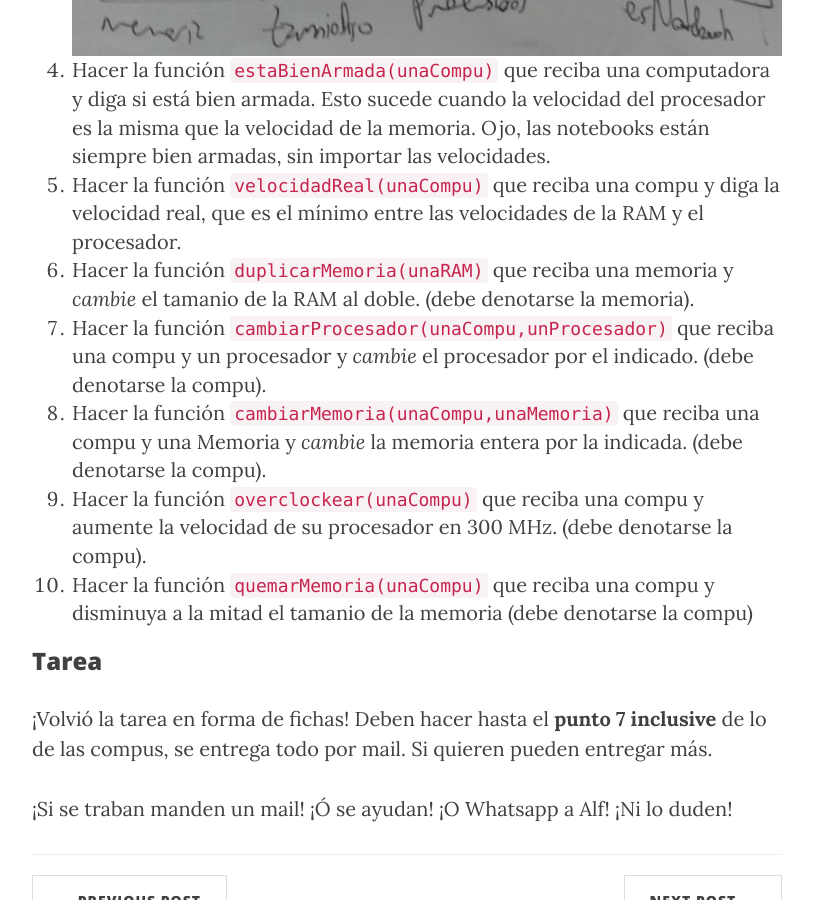
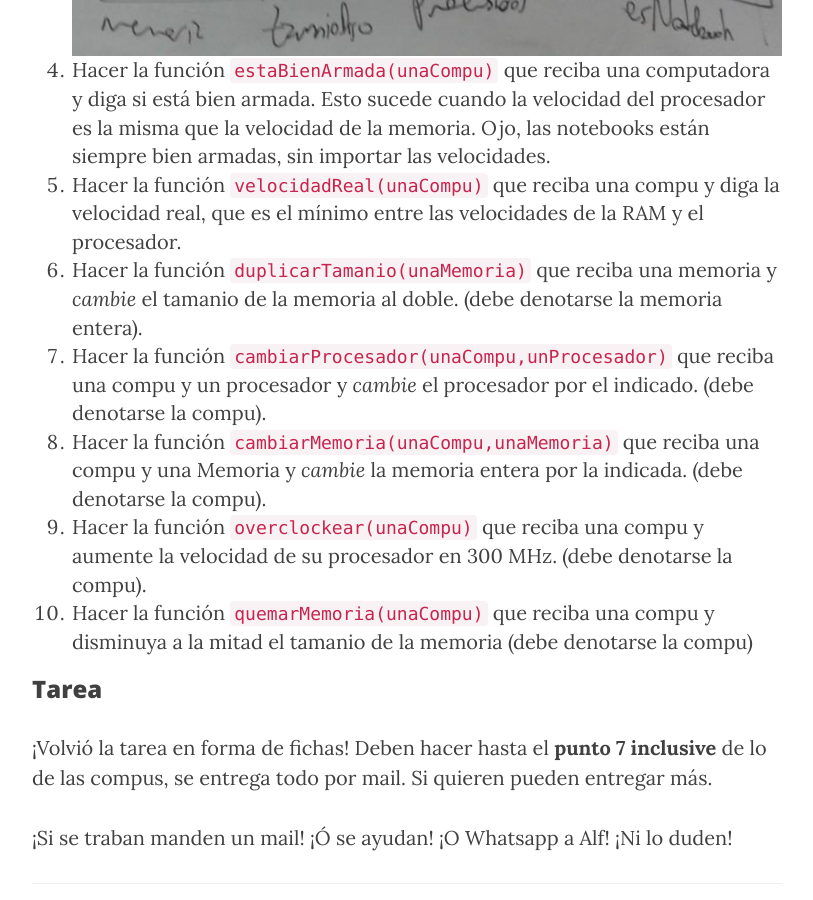
Before and after one commit to inpr-sarmiento/inpr-sarmiento.github.io, a Jekyll site: the page built from _posts/2016-05-26-bitacora-clase-20.md, in a window 1280 px wide and 900 px high, scrolled down 8209 px. Shown: the whole window, without its empty margins (233-1046 px from the left). Built offline with Jekyll 4.4.1, drawn with Linux system fonts in a browser that asks for light colours; nearby versions of some CDN libraries.

Commit message:
fix al enunciado punto 6 de las compus

```diff
--- a/_posts/2016-05-26-bitacora-clase-20.md
+++ b/_posts/2016-05-26-bitacora-clase-20.md
@@ -192,7 +192,7 @@ type Memoria is record {
 ![tranca.jpg](/img/2016-05-26/tranca.jpg)
 4. Hacer la función `estaBienArmada(unaCompu)` que reciba una computadora y diga si está bien armada. Esto sucede cuando la velocidad del procesador es la misma que la velocidad de la memoria. Ojo, las notebooks están siempre bien armadas, sin importar las velocidades.
 5. Hacer la función `velocidadReal(unaCompu)` que reciba una compu y diga la velocidad real, que es el mínimo entre las velocidades de la RAM y el procesador.
-6. Hacer la función `duplicarMemoria(unaRAM)` que reciba una memoria y _cambie_ el tamanio de la RAM al doble. (debe denotarse la memoria).
+6. Hacer la función `duplicarTamanio(unaMemoria)` que reciba una memoria y _cambie_ el tamanio de la memoria al doble. (debe denotarse la memoria entera).
 7. Hacer la función `cambiarProcesador(unaCompu,unProcesador)` que reciba una compu y un procesador y _cambie_ el procesador por el indicado. (debe denotarse la compu).
 8. Hacer la función `cambiarMemoria(unaCompu,unaMemoria)` que reciba una compu y una Memoria y _cambie_ la memoria entera por la indicada. (debe denotarse la compu).
 9. Hacer la función `overclockear(unaCompu)` que reciba una compu y aumente la velocidad de su procesador en 300 MHz. (debe denotarse la compu).
```
